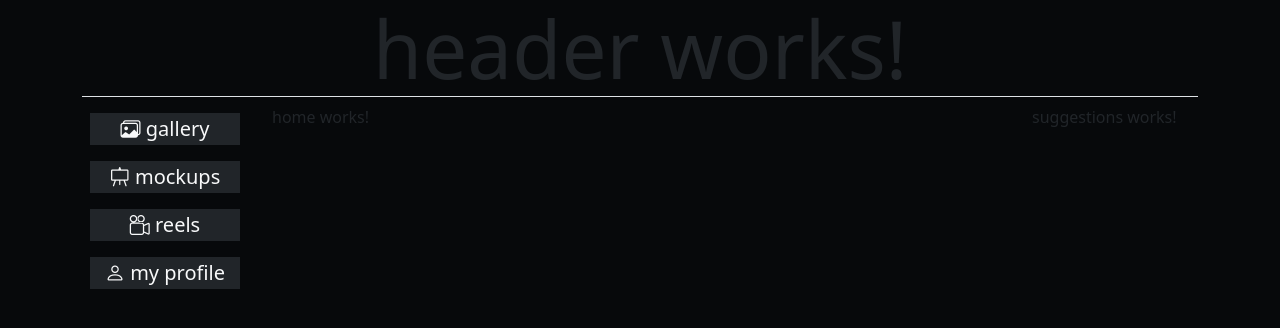
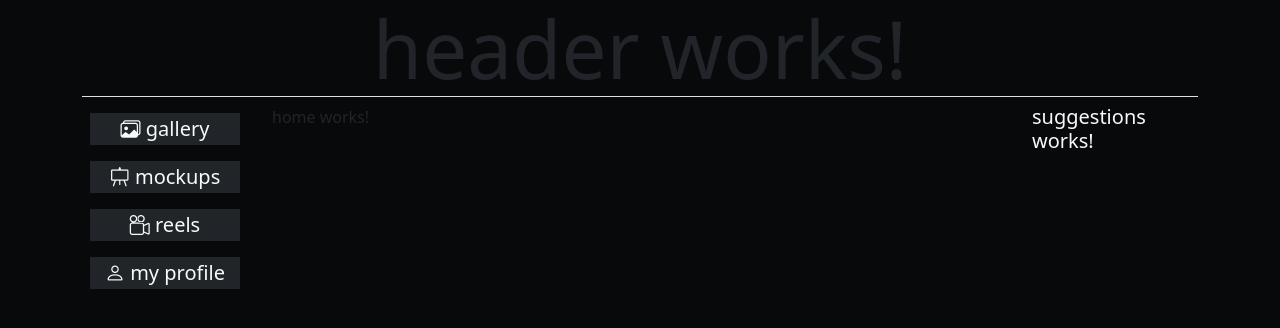
Before and after one commit to Cyberkrane/alportal, an Angular app: page / in a window 1280 px wide. Shown: the top 328 px of the page. Built offline with nearby package versions, Linux system fonts and the light colour scheme.

Commit message:
cambio de estilos en suggestions

```diff
--- a/src/app/shared/suggestions/suggestions.component.html
+++ b/src/app/shared/suggestions/suggestions.component.html
@@ -1 +1 @@
-<p>suggestions works!</p>
+<h5 class="text-light">suggestions works!</h5>
```
